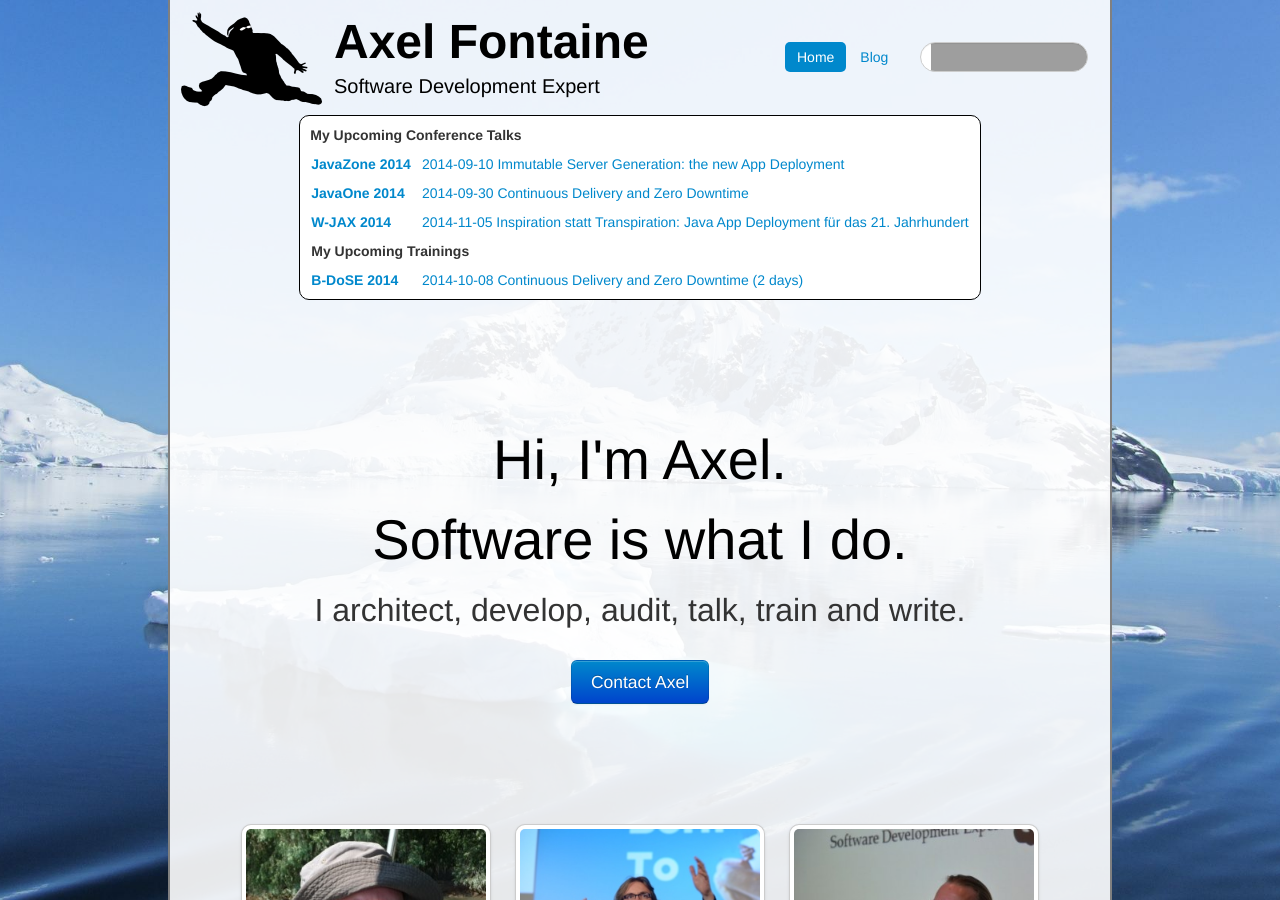
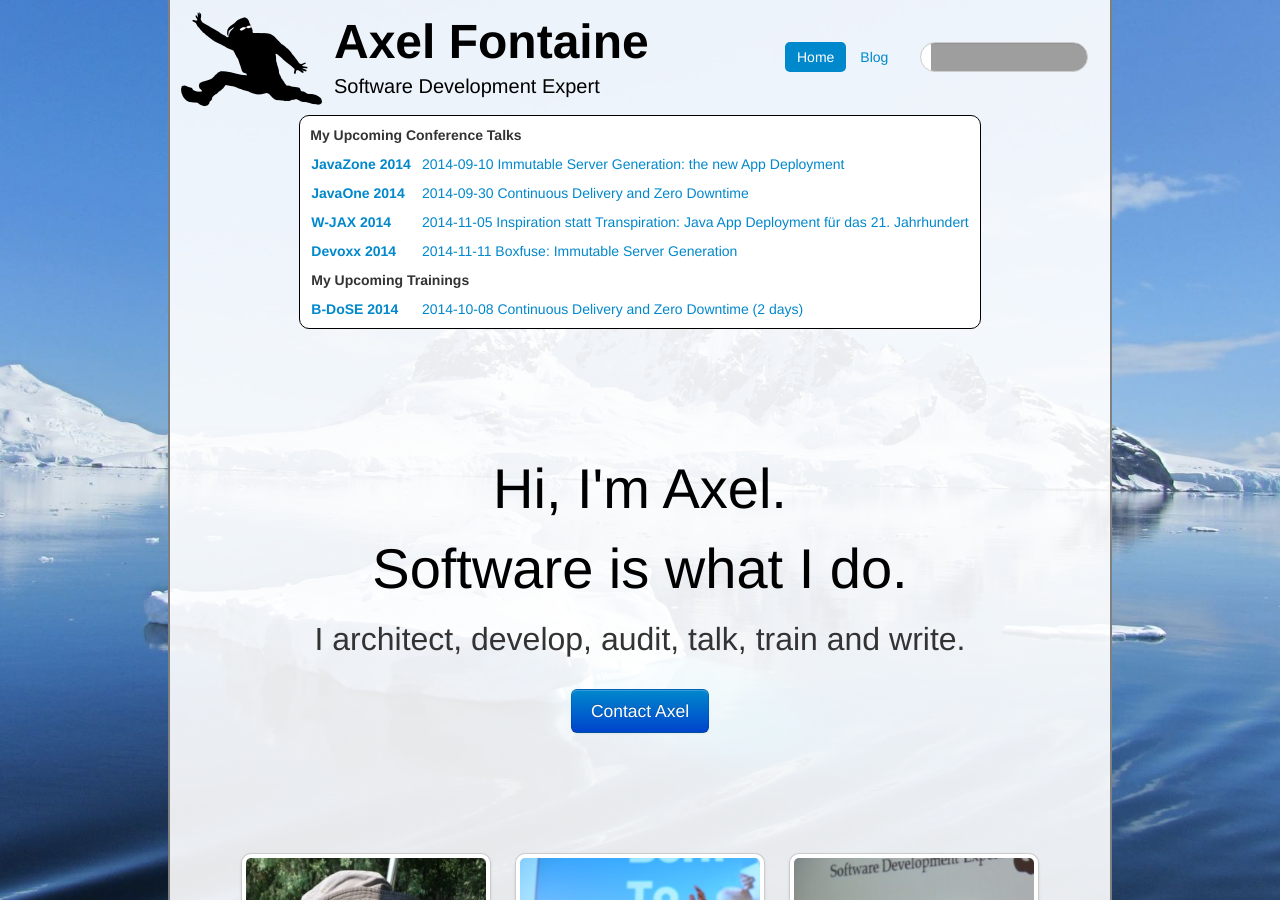
Before and after one commit to axelfontaine/axelfontaine.com, a Jekyll site: the page built from index.html, in a window 1280 px wide and 900 px high. Built offline with Jekyll 4.4.1, drawn with Linux system fonts in a browser that asks for light colours; comment, search, counter and statistics services are not loaded; grey boxes are pictures that could not be loaded.

Commit message:
Added Devoxx 2014

```diff
--- a/assets/index.js
+++ b/assets/index.js
@@ -74,6 +74,11 @@ function initTalksMap() {
 
     //Coordinate lookup: http://www.mapcoordinates.net/en
     var talks = [
+        ['Devoxx 2014', 'Antwerpen, Belgium', 51.2192159, 4.4028818,
+            [
+                ['2014-11-11', 'Boxfuse: Immutable Server Generation', 'http://www.devoxx.be']
+            ]
+        ],
         ['JAX 2014', 'München, Germany', 48.1366069, 11.5770851,
             [
                 ['2014-11-05', 'Inspiration statt Transpiration: Java App Deployment für das 21. Jahrhundert', 'http://jax.de/wjax2014/sessions/inspiration-statt-transpiration-java-app-deployment-fuer-das-21-jahrhundert']
--- a/index.html
+++ b/index.html
@@ -24,6 +24,12 @@ pill: home
             <td><a href="http://jax.de/wjax2014/sessions/inspiration-statt-transpiration-java-app-deployment-fuer-das-21-jahrhundert">W-JAX 2014</a></td>
             <td>
                 <a href="http://jax.de/wjax2014/sessions/inspiration-statt-transpiration-java-app-deployment-fuer-das-21-jahrhundert">2014-11-05 Inspiration statt Transpiration: Java App Deployment für das 21. Jahrhundert</a><br/>
+            </td>
+        </tr>
+        <tr>
+            <td><a href="http://www.devoxx.be">Devoxx 2014</a></td>
+            <td>
+                <a href="http://www.devoxx.be">2014-11-11 Boxfuse: Immutable Server Generation</a><br/>
             </td>
         </tr>
         <tr>
```
